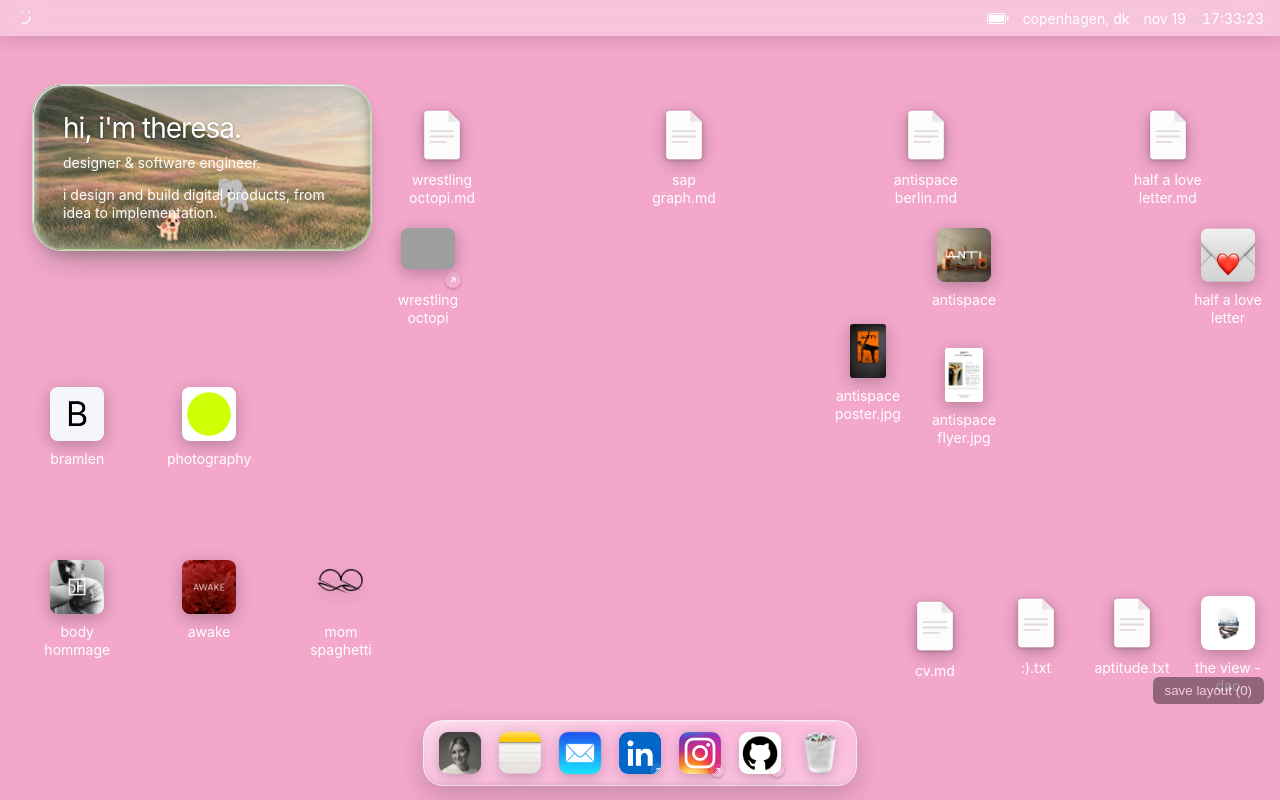
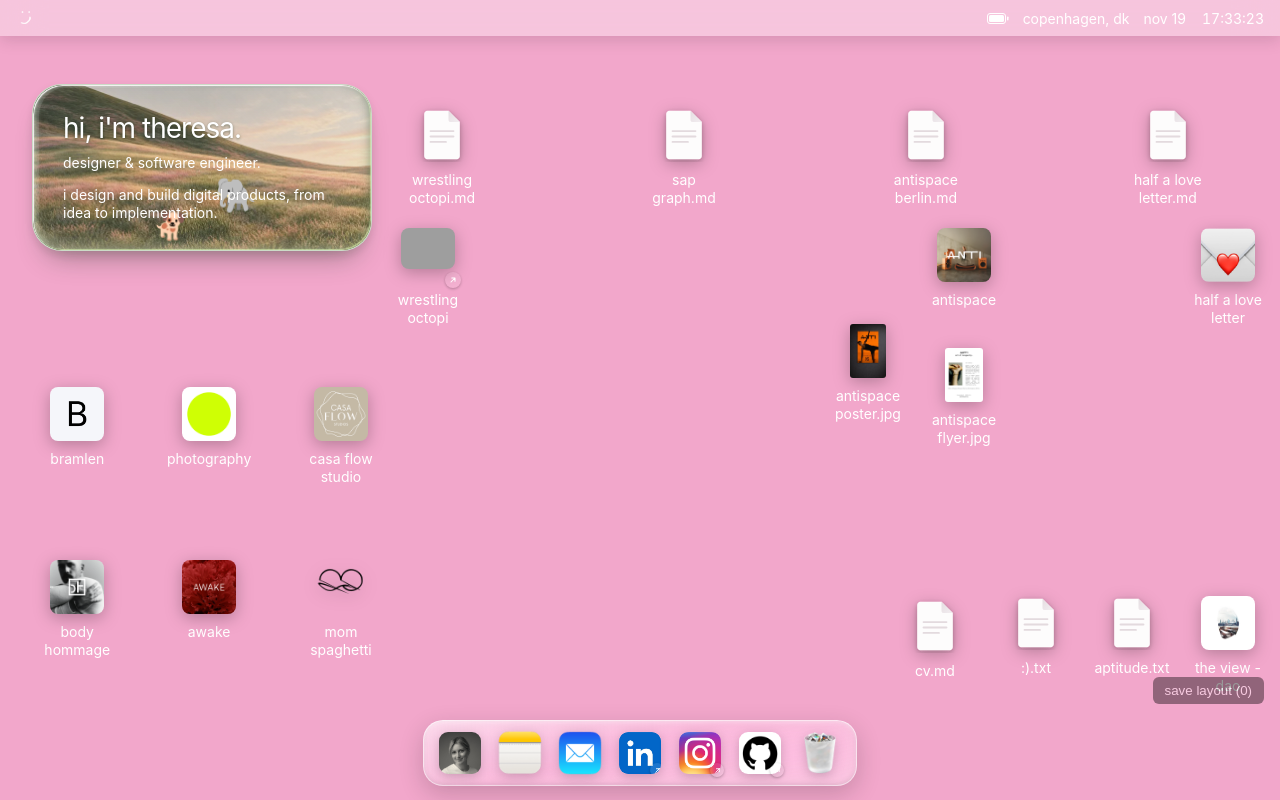
Before and after one commit to tetetootoo/half-odd-web, a React (Vite) app: page / in a window 1280 px wide. Built offline with nearby package versions, Linux system fonts and the light colour scheme; grey boxes are pictures that could not be loaded.

Commit message:
Add Casa Flow Studio portfolio project

```diff
--- a/src/data/desktopContent.ts
+++ b/src/data/desktopContent.ts
@@ -102,6 +102,19 @@ export const desktopItems: DesktopItem[] = [
     link: { url: 'https://bodyhommage.com' },
     showScrollHint: true,
     iconSrc: '/media/body-hommage/icon.png',
+  },
+  {
+    id: 'casa-flow-studio',
+    label: 'Casa Flow Studio',
+    kind: 'project',
+    windowTitle: 'casa flow studio',
+    x: 23.2,
+    y: 44.9,
+    link: { url: 'https://www.casaflow.de/' },
+    description: 'yoga studio website design and development',
+    iconSrc: '/media/casa-flow-studio/icon.png',
+    mediaSrc: '/media/casa-flow-studio/preview.webp',
+    mediaType: 'image',
   },
   {
     id: 'smiley-txt',
--- a/src/data/mobileContent.ts
+++ b/src/data/mobileContent.ts
@@ -214,6 +214,16 @@ export const gridApps: MobileAppItem[] = [
     tags: ['visual branding', 'website design', 'web development with framer'],
   },
   {
+    id: 'casa-flow-studio',
+    label: 'Casa Flow Studio',
+    iconSrc: '/media/casa-flow-studio/icon.png',
+    kind: 'site',
+    link: { url: 'https://www.casaflow.de/' },
+    description: 'yoga studio website design and development',
+    mediaSrc: '/media/casa-flow-studio/preview.webp',
+    mediaType: 'image',
+  },
+  {
     id: 'photo-portfolio',
     label: 'Photography',
     iconSrc: '/media/photo-portfolio/icon.png',
```
Also changed, not shown: public/media/casa-flow-studio/icon.png (added), public/media/casa-flow-studio/preview.webp (added).
